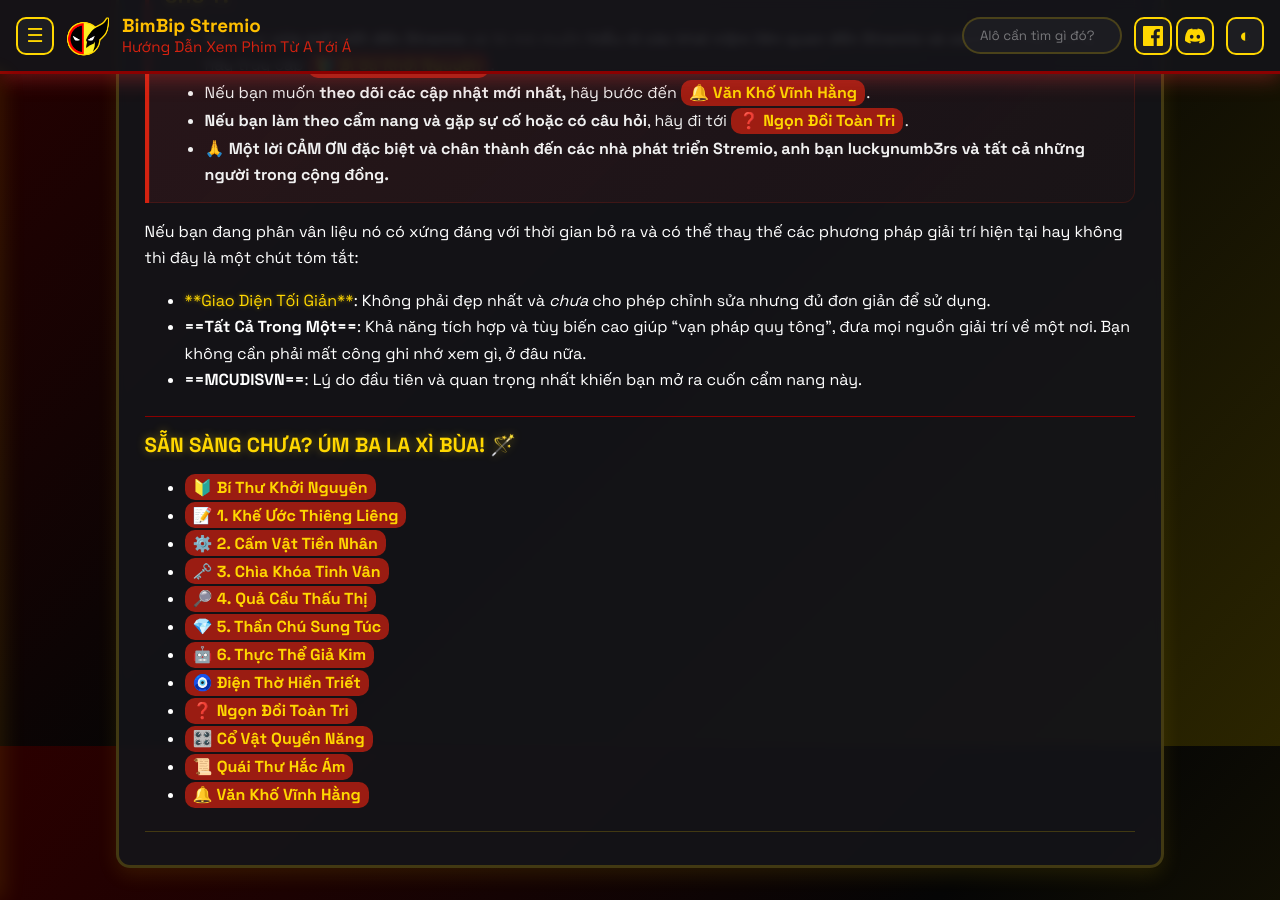
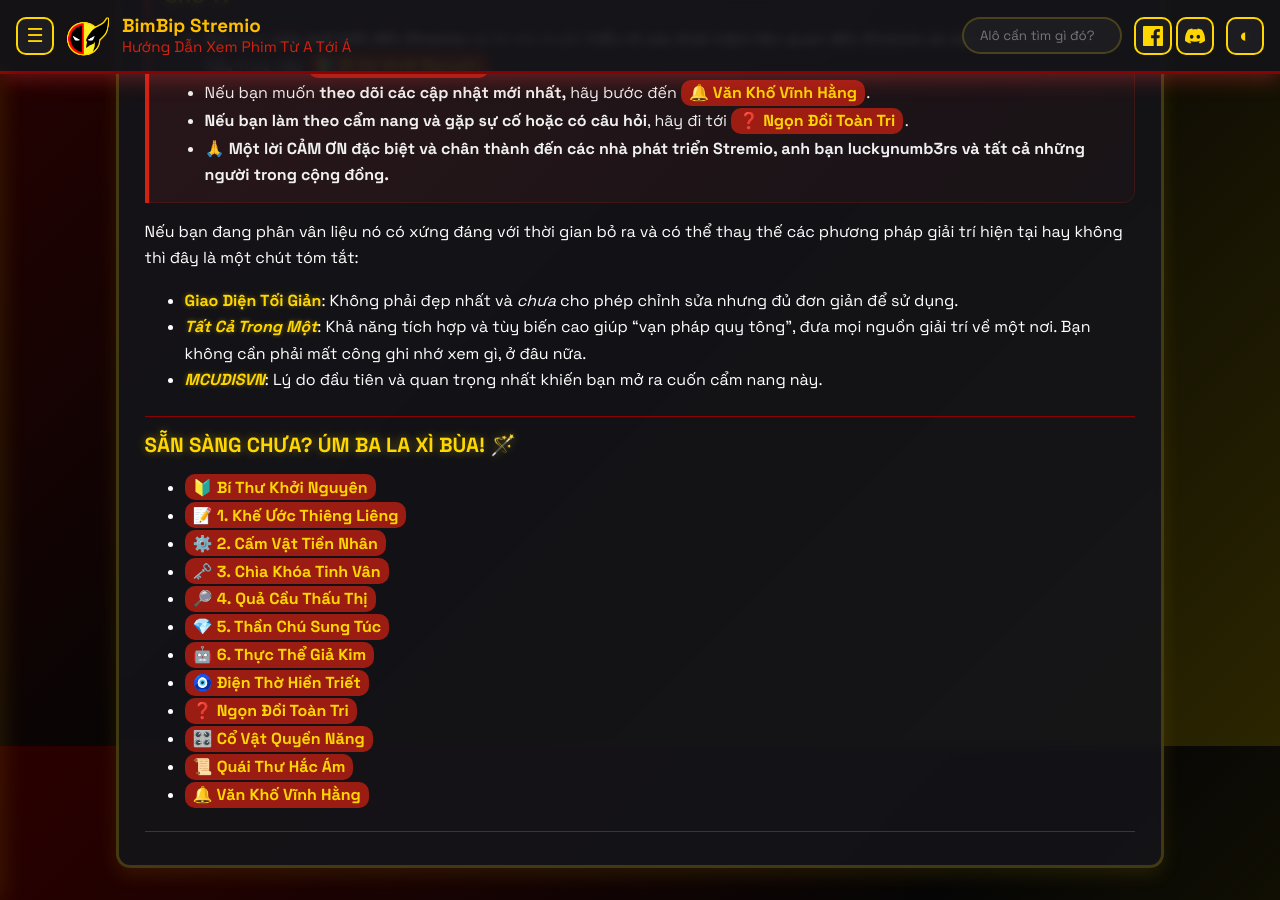
Before and after one commit to bimbipsubteam/bimbip-stremio, a Jekyll site: the page built from docs/index.md, in a window 1280 px wide and 900 px high, scrolled down 1054 px. Built offline with Jekyll 4.4.1, drawn with Linux system fonts in a browser that asks for light colours.

Commit message:
chore: auto-sync homepage outputs

```diff
--- a/docs/index.md
+++ b/docs/index.md
@@ -20,9 +20,9 @@ Nhằm giúp mọi người làm quen với Stremio thật nhanh và sử dụng
 
 Nếu bạn đang phân vân liệu nó có xứng đáng với thời gian bỏ ra và có thể thay thế các phương pháp giải trí hiện tại hay không thì đây là một chút tóm tắt:
 
-* <mark>**Giao Diện Tối Giản**</mark>: Không phải đẹp nhất và *chưa* cho phép chỉnh sửa nhưng đủ đơn giản để sử dụng.
-* **==Tất Cả Trong Một==**: Khả năng tích hợp và tùy biến cao giúp "vạn pháp quy tông", đưa mọi nguồn giải trí về một nơi. Bạn không cần phải mất công ghi nhớ xem gì, ở đâu nữa.
-* **==MCUDISVN==**: Lý do đầu tiên và quan trọng nhất khiến bạn mở ra cuốn cẩm nang này.
+* **<mark>Giao Diện Tối Giản</mark>**: Không phải đẹp nhất và *chưa* cho phép chỉnh sửa nhưng đủ đơn giản để sử dụng.
+* <b><i><mark>Tất Cả Trong Một</mark></i></b>: Khả năng tích hợp và tùy biến cao giúp "vạn pháp quy tông", đưa mọi nguồn giải trí về một nơi. Bạn không cần phải mất công ghi nhớ xem gì, ở đâu nữa.
+* <b><i><mark>MCUDISVN</mark></i></b>: Lý do đầu tiên và quan trọng nhất khiến bạn mở ra cuốn cẩm nang này.
 
 ## Sẵn sàng chưa? Úm ba la xì bùa! 🪄
 
```
Also changed, not shown: README.md.
